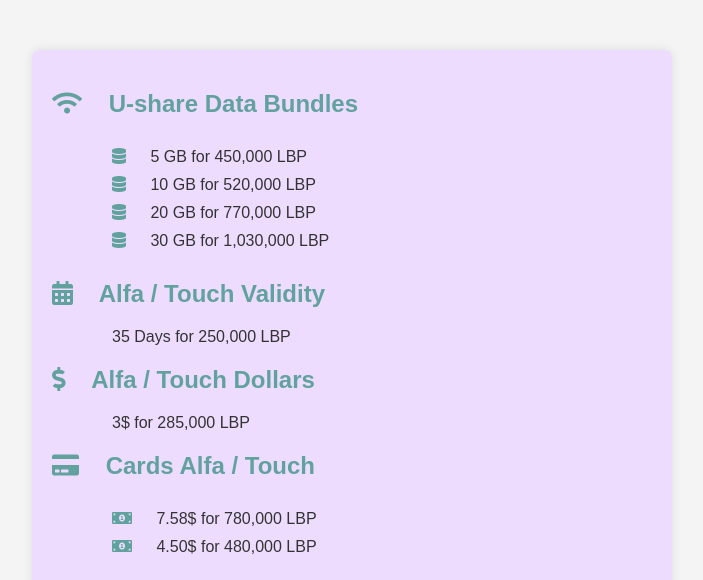
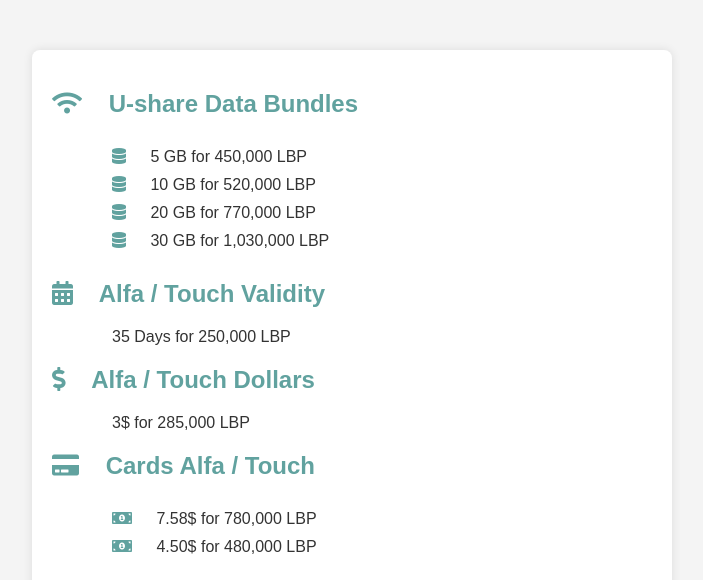
Before and after one commit to webjn/price, a plain HTML site: page index.html in a window 1280 px wide. Shown: the top 580 px of the page, without its empty margins (288-991 px from the left). Drawn offline with Linux system fonts and the light colour scheme.

Commit message:
Update index.html

```diff
--- a/index.html
+++ b/index.html
@@ -20,7 +20,7 @@
       .price-list {
         max-width: 600px;
         margin: 50px auto;
-        background-color: #eedcff;
+        background-color: white;
         padding: 20px;
         border-radius: 8px;
         box-shadow: 0 0 10px rgba(0, 0, 0, 0.1);
```
